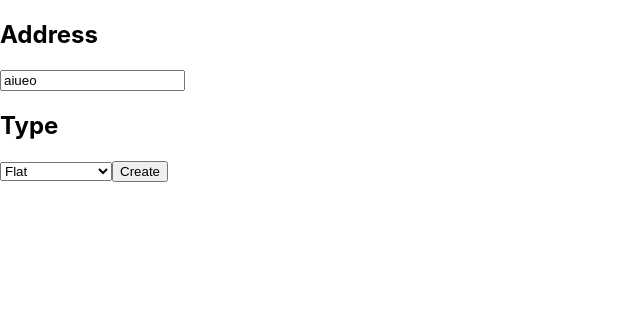
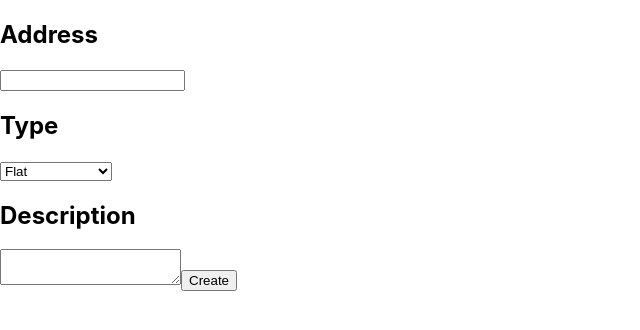
Before and after one commit to ayakamiyake7/apartment_for_rent_service, a Next.js app: page /create in a window 1280 px wide. Shown: the top 330 px of the page, without its empty margins (0-640 px from the left). Built offline with nearby package versions, Linux system fonts and the light colour scheme.

Commit message:
#2 Add state using recoil

```diff
--- a/package.json
+++ b/package.json
@@ -11,7 +11,8 @@
   "dependencies": {
     "next": "12.2.5",
     "react": "18.2.0",
-    "react-dom": "18.2.0"
+    "react-dom": "18.2.0",
+    "recoil": "^0.7.5"
   },
   "devDependencies": {
     "eslint": "8.21.0",
--- a/pages/_app.js
+++ b/pages/_app.js
@@ -1,7 +1,12 @@
-import '../styles/globals.css'
+import { RecoilRoot } from "recoil";
+import "../styles/globals.css";
 
 function MyApp({ Component, pageProps }) {
-  return <Component {...pageProps} />
+  return (
+    <RecoilRoot>
+      <Component {...pageProps} />
+    </RecoilRoot>
+  );
 }
 
-export default MyApp
+export default MyApp;
--- a/pages/create.js
+++ b/pages/create.js
@@ -1,10 +1,13 @@
 import Link from "next/link";
 import React, { useState } from "react";
+import { useRecoilState } from "recoil";
+import { listsState } from "../src/hooks/listsState";
 
 export default function Create() {
-  const [lists, setLists] = useState("");
-  const [address, setAddress] = useState("aiueo");
+  const [lists, setLists] = useRecoilState(listsState);
+  const [address, setAddress] = useState("");
   const [type, setType] = useState("flat");
+  const [description, setDescription] = useState("");
 
   const handleAddAddress = (e) => {
     setAddress(e.target.value);
@@ -19,6 +22,7 @@ export default function Create() {
       {
         address: address,
         type: type,
+        description: description,
         id: Math.floor(Math.random() * 100),
       },
       ...lists,
@@ -39,6 +43,8 @@ export default function Create() {
         <option value="semi-detached">Semi-detached</option>
         <option value="Terraced">Terraced</option>
       </select>
+      <h2>Description</h2>
+      <textarea onChange={(e) => setDescription(e.target.value)} />
 
       <Link href="/">
         <button
--- /dev/null
+++ b/src/hooks/listsState.js
@@ -0,0 +1,6 @@
+import { atom } from "recoil";
+
+export const listsState = atom({
+  key: "listsState",
+  default: [],
+});
```
Also changed, not shown: pages/index.js (+7 -3 lines), 1 other file (tests, documents, lock files or other folders).
